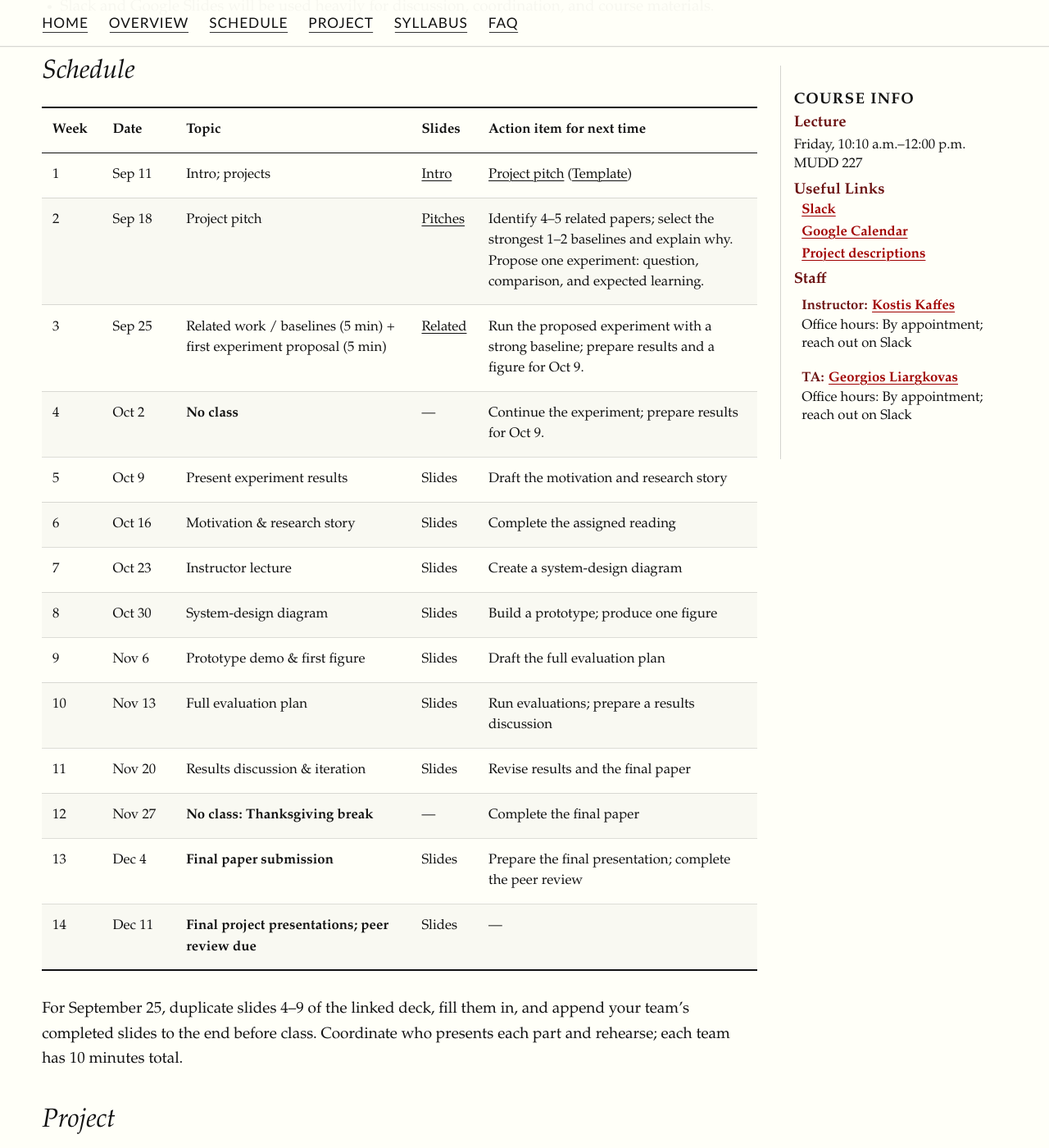
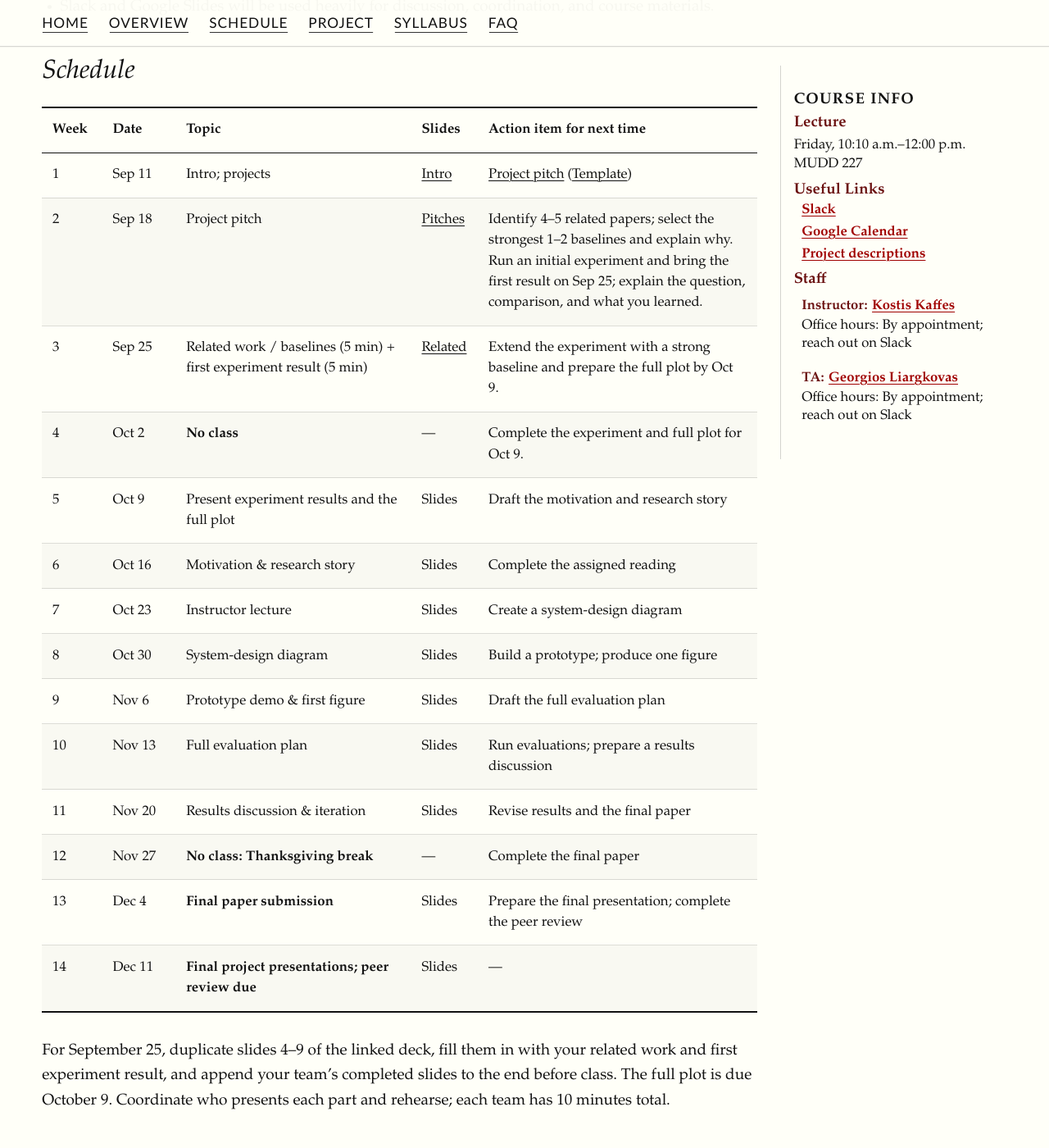
Before and after one commit to Columbia-DAP-Lab/agentic-systems, a Jekyll site: the page docs/index.html, which Jekyll copies as it is, in a window 1280 px wide and 1400 px high, scrolled down 1063 px. Shown: the whole window at 82% size. Built offline with Jekyll 4.4.1, drawn with Linux system fonts in a browser that asks for light colours.

Commit message:
Clarify first result and full plot deadlines

```diff
--- a/docs/index.html
+++ b/docs/index.html
@@ -95,26 +95,26 @@
         <td>Sep 18</td>
         <td>Project pitch</td>
         <td><a href="/agentic-systems/assets/slides/project-pitches.pdf">Pitches</a></td>
-        <td>Identify 4–5 related papers; select the strongest 1–2 baselines and explain why. Propose one experiment: question, comparison, and expected learning.</td>
+        <td>Identify 4–5 related papers; select the strongest 1–2 baselines and explain why. Run an initial experiment and bring the first result on Sep 25; explain the question, comparison, and what you learned.</td>
       </tr>
       <tr>
         <td>3</td>
         <td>Sep 25</td>
-        <td>Related work / baselines (5 min) + first experiment proposal (5 min)</td>
+        <td>Related work / baselines (5 min) + first experiment result (5 min)</td>
         <td><a href="https://docs.google.com/presentation/d/1oMyT4bcN1bJZHhZBFUQRyvoRg3NgPSuSrW8q5e66-KM/edit?usp=sharing">Related</a></td>
-        <td>Run the proposed experiment with a strong baseline; prepare results and a figure for Oct 9.</td>
+        <td>Extend the experiment with a strong baseline and prepare the full plot by Oct 9.</td>
       </tr>
       <tr>
         <td>4</td>
         <td>Oct 2</td>
         <td><strong>No class</strong></td>
         <td>—</td>
-        <td>Continue the experiment; prepare results for Oct 9.</td>
+        <td>Complete the experiment and full plot for Oct 9.</td>
       </tr>
       <tr>
         <td>5</td>
         <td>Oct 9</td>
-        <td>Present experiment results</td>
+        <td>Present experiment results and the full plot</td>
         <td>Slides</td>
         <td>Draft the motivation and research story</td>
       </tr>
@@ -186,7 +186,7 @@
 
 </div>
 
-<p>For September 25, duplicate slides 4–9 of the linked deck, fill them in, and append your team’s completed slides to the end before class. Coordinate who presents each part and rehearse; each team has 10 minutes total.</p>
+<p>For September 25, duplicate slides 4–9 of the linked deck, fill them in with your related work and first experiment result, and append your team’s completed slides to the end before class. The full plot is due October 9. Coordinate who presents each part and rehearse; each team has 10 minutes total.</p>
 
 <h2 id="project">Project</h2>
 
```
Also changed, not shown: index.md (+5 -5 lines).
